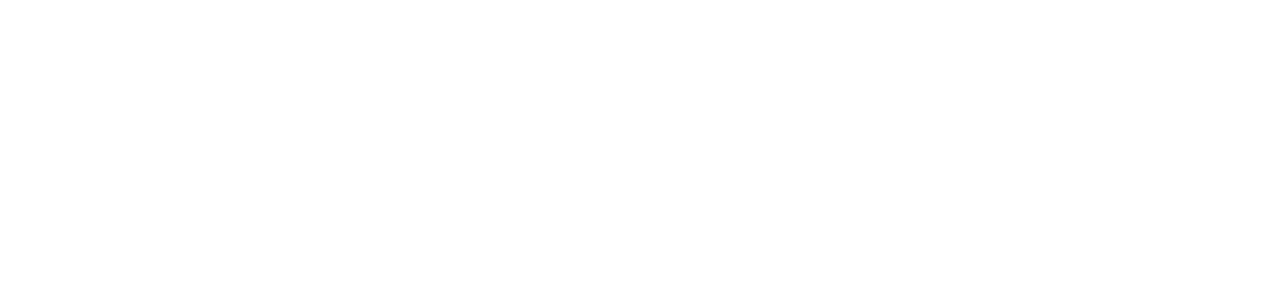
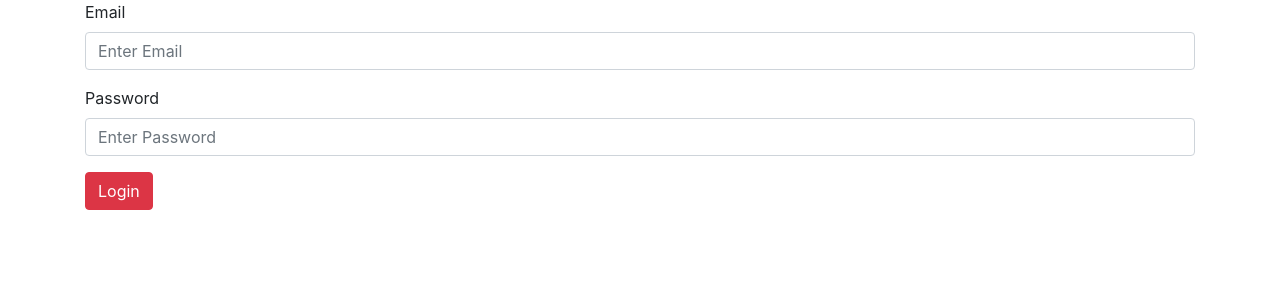
Before and after one commit to manishmahant-attainu/robin-react, a React (Create React App) app: page / in a window 1280 px wide. Shown: the top 300 px of the page. Built offline with nearby package versions, Linux system fonts and the light colour scheme.

Commit message:
building react app

```diff
--- a/src/App.js
+++ b/src/App.js
@@ -12,7 +12,12 @@
         {
           _.map(routes,(route,idx) => {
             return (
-              <Route key={idx} {...route} />
+              <Route key={idx} render={(props)=> {
+                const { component: Component, ...rest } = route;
+                return(
+                  <Component {...rest}  {...props} />
+                );
+              }} />
             );
           })
         }
--- a/src/components/LoginForm/index.js
+++ b/src/components/LoginForm/index.js
@@ -3,12 +3,14 @@
 
 export default React.memo(function LoginForm(props) {
   console.log('LoginForm ===>',props);
-  const { submitHandler, inputHandler, formData:{ user_email, user_password } } = props;
+  const { passwordRef, emailRef, submitHandler, inputHandler, formData:{ user_email, user_password }, error } = props;
   return (
     <Form onSubmit={submitHandler}>
+      {error && <Label>{error}</Label>}
       <FormGroup>
         <Label for="exampleEmail">Email</Label>
         <Input
+          ref={emailRef}
           value={user_email}
           autoComplete={'none'}
           type="text"
@@ -21,6 +23,7 @@
       <FormGroup>
         <Label for="examplePassword">Password</Label>
         <Input
+          ref={passwordRef}
           value={user_password}
           autoComplete={'none'}
           type="password"
@@ -30,7 +33,7 @@
           onChange={inputHandler}
         />
       </FormGroup>
-      <Button className={'btn btn-danger'} type="submit">Submit</Button>
+      <Button className={'btn btn-danger'} type="submit">Login</Button>
     </Form>
   );
 });
--- /dev/null
+++ b/src/config/axiosConfig.js
@@ -0,0 +1,34 @@
+import Axios from 'axios';
+
+const axioDefaultOption = {
+  baseURL: 'http://localhost:3232/api/v1/',
+  headers: {
+    'X-Requested-With': 'XMLHttpRequest',
+    Accept: 'application/json'
+  },
+  responseType: 'json',
+};
+
+// const axiosConfig = Axios.create(axioOption);
+
+const createConfig = () => {
+  const authToken = localStorage.getItem('access_token');
+  const isAuth = !!authToken;
+  if(isAuth) {
+    axioDefaultOption.headers['Authorization'] = `Bearer ${authToken}`;
+  }
+  return axioDefaultOption;
+};
+
+const httpRequest = (options) => {
+  const { data, url, method } = options;
+  const axioOption = createConfig();
+  return Axios({
+    method,
+    url,
+    data,
+    ...axioOption
+  });
+};
+
+export default httpRequest;
--- a/src/config/index.js
+++ b/src/config/index.js
@@ -1 +1,2 @@
 export { default as WEB_URL } from './webUrl';
+export { default as httpRequest } from './axiosConfig';
--- a/src/containers/Login/index.js
+++ b/src/containers/Login/index.js
@@ -1,18 +1,42 @@
 import React, { Component } from 'react';
 import { LoginForm } from '../../components';
+import { httpRequest } from '../../config';
 
 class Login extends Component {
 
-  state = {
-    formData:{
-      user_email:'',
-      user_password:'',
-    }
+  constructor(props){
+    super(props);
+    this.state = {
+      error:'',
+      formData:{
+        user_email:'',
+        user_password:'',
+      }
+    };
+    this.emailRef = React.createRef();
+    this.passwordRef = React.createRef();
   }
 
-  submitHandler = (e) => {
+  componentDidMount(){
+    console.log('MOUNTED', this.emailRef.current);
+  }
+
+  submitHandler = async (e) => {
     e.preventDefault();
-    console.log(this.state.formData);
+    console.log(this.emailRef.current);
+    console.log(this.passwordRef.current);
+    const { formData } = this.state;
+    try {
+      const user = await httpRequest({
+        method:'POST',
+        url:'login',
+        data:{email:formData.user_email, password:formData.user_password}
+      });
+      localStorage.setItem('access_token',user.data.token);
+      localStorage.setItem('user_info',JSON.stringify(user.data.user));
+    } catch (error) {
+      this.setState({error:error.response.data.message});
+    }
   }
 
   inputHandler = (e) => {
@@ -20,6 +44,7 @@
     const value = e.target.value;
     const { formData } = this.state;
     this.setState({
+      error:'',
       formData: { ...formData, [name]:value}
     });
   }
@@ -27,12 +52,15 @@
   render(){
     console.log('Login ==> ',this.props);
     // console.log(this.props.match.params);
-    const { formData } = this.state;
+    const { formData, error } = this.state;
     return(
       <LoginForm
         submitHandler={this.submitHandler}
         inputHandler={this.inputHandler}
         formData={formData}
+        error={error}
+        emailRef={this.emailRef}
+        passwordRef={this.passwordRef}
       />
     );
   }
```
